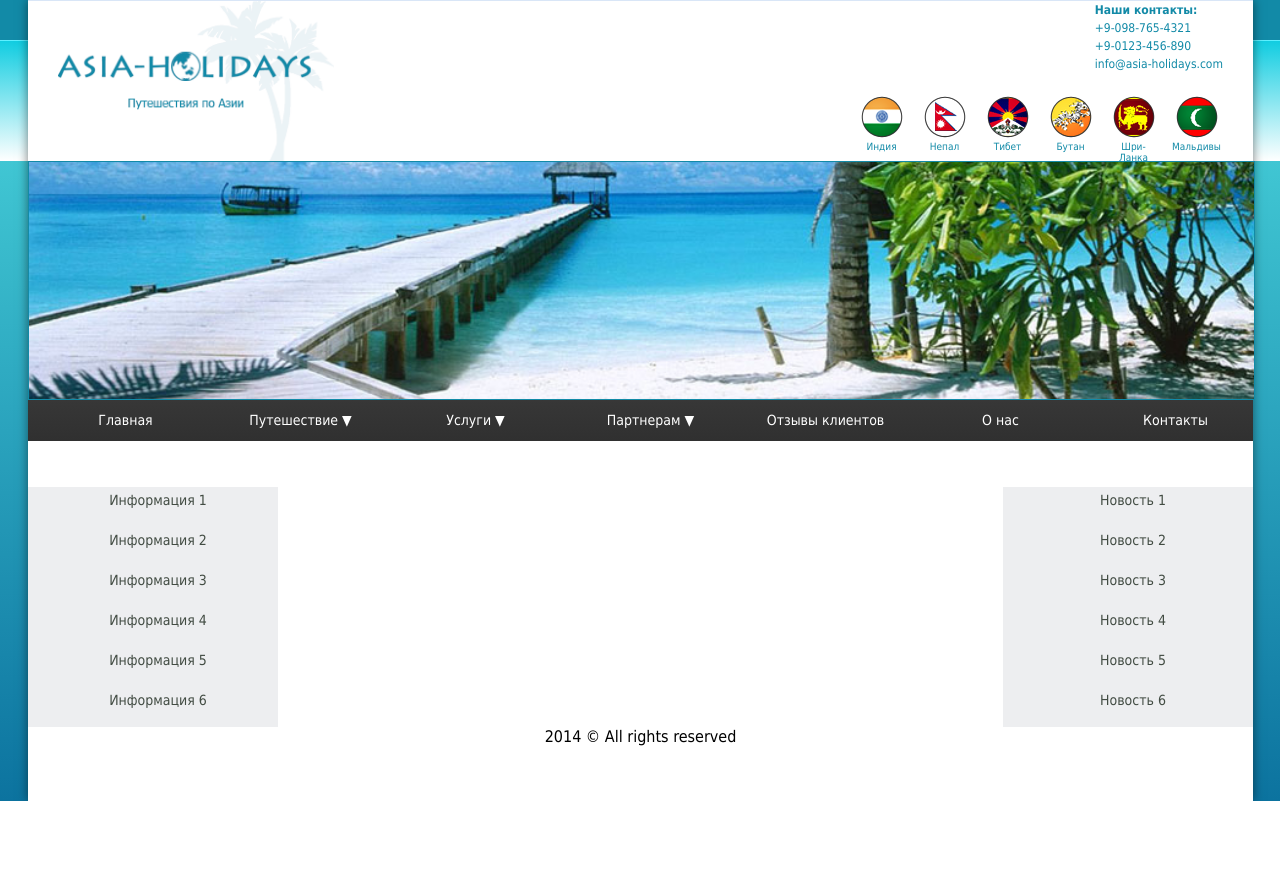
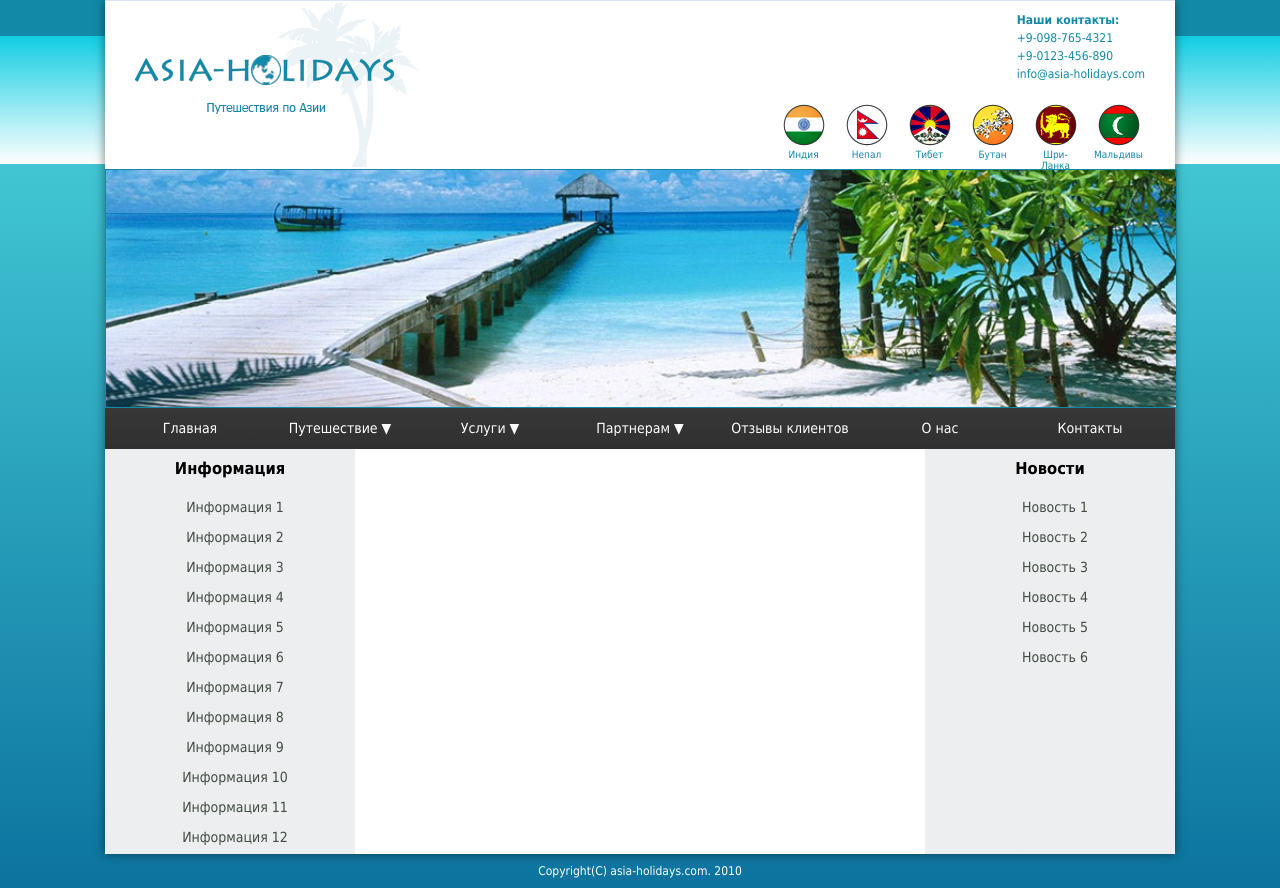
Before and after one commit to Zeroni-IT/GoFrontend_UN_Kharkiv_FE_3, a plain HTML site: page Home_Work_04/index.html in a window 1280 px wide. Before the commit the page ends 801 px from the top, so only its background shows below. Drawn offline with Linux system fonts and the light colour scheme.

Commit message:
home work #4 corrected

```diff
--- a/Home_Work_04/css/style.css
+++ b/Home_Work_04/css/style.css
@@ -4,58 +4,35 @@
     font-family: Tahoma;
 }
 
-.bg {
-    margin: 0 auto;
-    height: 100vh;
-    position: relative;
-}
-
-.bg_top {
-    height: 5%;
-    background-color: #128aa7;
-}
-
-.bg_middle {
-    height: 15%;
-    background: linear-gradient(to top, #fff, #11cde1);
-    border-top: 1px solid #5ef0ff;
-}
-
-.bg_bottom {
-    height: 80%;
-    background: linear-gradient(to top, #0c739f, #40c6d3);
+body {
+    background: linear-gradient(to top, #0c739f 0%, #41c6d3 81.5%, #fff 80%, #11cde2 96%, #128aa7 94%, #128aa7 100%);
 }
 
 .wrapper {
-    position: absolute;
-    top: 0px;
-    left: 50%;
-    width: 1225px;
-    height: 100%;
-    margin: 0 -612px;
+    margin: 0 auto;
+    position: relative;
+    width: 1070px;
     background-color: white; /* white */
     box-shadow: 0 0 10px rgba(0,0,0,0.5);
     border-top: 1px solid #d9e6f7;
 }
 
+/* HEADER */
 header {
     position: relative;
-    overflow: hidden;
-    height: 20%;
-    max-height: 25%;
-    padding: 0 30px;
+    height: 158px;
+    padding: 10px 30px 0;
 }
 
 header h1 img {
-    position: absolute;
     bottom: 0px;
-    height: 100%;
+    height: 90%;
 }
 
 .logo {
+    position: absolute;
+    bottom: -6px;
     float: left;
-    height: 100%;
-    width: 50%;
 }
 
 .info {
@@ -65,7 +42,6 @@ header h1 img {
 }
 
 .contacts {
-    background-color: white;
     float: right;
     font-size: 12px;
     line-height: 1.5;
@@ -79,7 +55,6 @@ header h1 img {
 .contacts a {
     color: #128aa7;
     text-decoration: none;
-    display: block;
 }
 
 .countries {
@@ -141,33 +116,25 @@ header h1 img {
     background-position: center;
     background-size: cover;
     border: 1px solid #128aa7;
-
 }
 
+/* MENU */
 nav {
-    position: relative;
     overflow: hidden;
     font-size: 14px;
-    width: 100%;
     line-height: 1.5;
-    margin-bottom: 40px;
-}
-
-.menu ul {
-    display: inline-table;
-    position: relative;
 }
 
 .menu li {
     float: left;
     list-style: none;
-    width: 175px;
+    width: 150px;
     text-align: center;
 }
 
 .menu li a {
     display: block;
-    width: 175px;
+    width: 150px;
     text-decoration: none;
     padding: 10px;
     color: #fff;
@@ -176,7 +143,7 @@ nav {
 
 .menu ul ul {
     display: none;
-
+    position: absolute;
 }
 
 .menu ul ul li {
@@ -188,34 +155,37 @@ nav {
     display: block;
 }
 
-.main {
-    clear: both;
-    width: 100%;
-    display: table;
+/* MAIN CONTENT*/
+main {
+    overflow: hidden;
+}
+
+.info_sidebar,
+.news_sidebar {
+    text-align: center;
+    font-size: 14px;
+    padding: 10px 0 10000px;
+    margin-bottom: -10000px;
+    background: #edeef0;
 }
 
 .info_sidebar {
-    display: table-cell;
-    width: 250px;
-    font-size: 14px;
     float: left;
 }
-.news_sidebar {
-    display: table-cell;
-    width: 250px;
 
-    font-size: 14px;
+.news_sidebar{
     float: right;
 }
 
-
+article.content {
+}
 
 .info_sidebar li,
 .news_sidebar li {
     list-style: none;
     background: #edeef0;
     width: 250px;
-    height: 40px;
+    height: 30px;
 }
 
 .info_sidebar a,
@@ -225,18 +195,14 @@ nav {
     padding: 5px;
     text-decoration: none;
     width: 250px;
-    height: 40px;
+    height: 30px;
     color: #424c43;
 }
 
+/* FOOTER */
 footer {
-    clear: both;
-    width: 100%;
+    padding: 10px;
     text-align: center;
+    font-size: 12px;
+    color: #fff;
 }
-
-.clearfix::after {
-    content: '';
-    clear: both;
-    display: block;
-}
--- a/Home_Work_04/index.html
+++ b/Home_Work_04/index.html
@@ -6,11 +6,6 @@
     <title>Home Work #4 [FE_3 Kharkov]</title>
 </head>
 <body>
-<div class="bg">
-    <div class="bg_top"></div>
-    <div class="bg_middle"></div>
-    <div class="bg_bottom"></div>
-</div>
 
 <div class="wrapper">
     <header>
@@ -48,7 +43,7 @@
     <nav class="menu">
         <ul>
             <li><a href="#">Главная</a></li>
-            <li><a href="#">Путешествие ▼</a>
+            <li><a href="#">Путешествие &#9660;</a>
                 <ul>
                     <li><a href="#">Путешествие 1</a></li>
                     <li><a href="#">Путешествие 2</a></li>
@@ -57,7 +52,7 @@
                     <li><a href="#">Путешествие 5</a></li>
                 </ul>
             </li>
-            <li><a href="#">Услуги ▼</a>
+            <li><a href="#">Услуги &#9660;</a>
                 <ul>
                     <li><a href="#">Услуги 1</a></li>
                     <li><a href="#">Услуги 2</a></li>
@@ -66,7 +61,7 @@
                     <li><a href="#">Услуги 5</a></li>
                 </ul>
             </li>
-            <li><a href="#">Партнерам ▼</a>
+            <li><a href="#">Партнерам &#9660;</a>
                 <ul>
                     <li><a href="#">Партнерам 1</a></li>
                     <li><a href="#">Партнерам 2</a></li>
@@ -83,6 +78,8 @@
 
     <main>
         <aside class="info_sidebar">
+            <h3>Информация</h3>
+            <br>
             <ul>
                 <li><a href="#">Информация 1</a></li>
                 <li><a href="#">Информация 2</a></li>
@@ -90,10 +87,22 @@
                 <li><a href="#">Информация 4</a></li>
                 <li><a href="#">Информация 5</a></li>
                 <li><a href="#">Информация 6</a></li>
+                <li><a href="#">Информация 7</a></li>
+                <li><a href="#">Информация 8</a></li>
+                <li><a href="#">Информация 9</a></li>
+                <li><a href="#">Информация 10</a></li>
+                <li><a href="#">Информация 11</a></li>
+                <li><a href="#">Информация 12</a></li>
             </ul>
         </aside>
 
+        <article class="content">
+
+        </article>
+
         <aside class="news_sidebar">
+            <h3>Новости</h3>
+            <br>
             <ul>
                 <li><a href="#">Новость 1</a></li>
                 <li><a href="#">Новость 2</a></li>
@@ -105,15 +114,13 @@
             </ul>
         </aside>
 
-        <content>
-        </content>
-
     </main>
 
-    <footer>
-        <p>2014 © All rights reserved</p>
-    </footer>
+
 
 </div>
+<footer>
+    <p>Copyright(C) asia-holidays.com. 2010</p>
+</footer>
 </body>
 </html>
```
